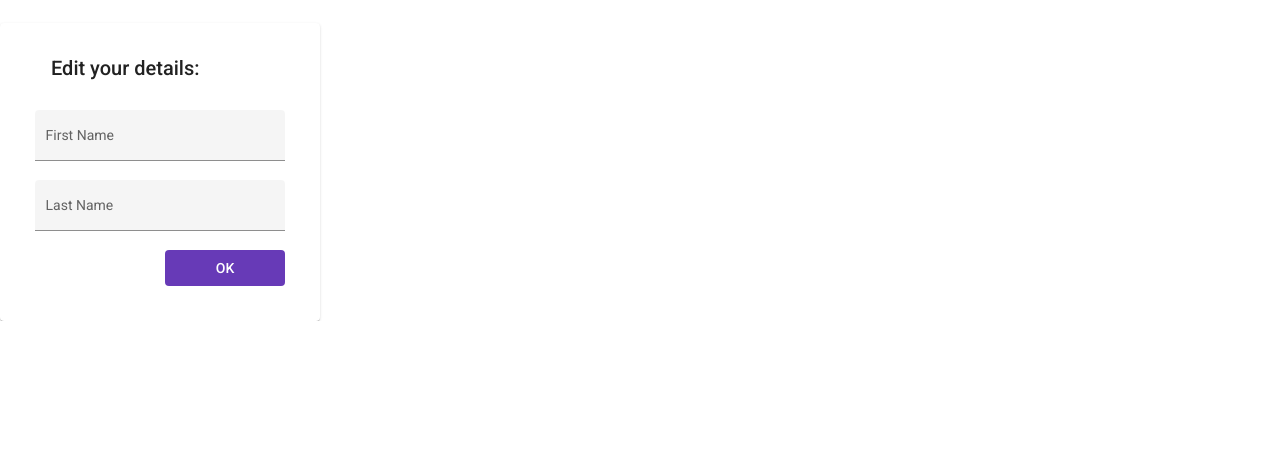
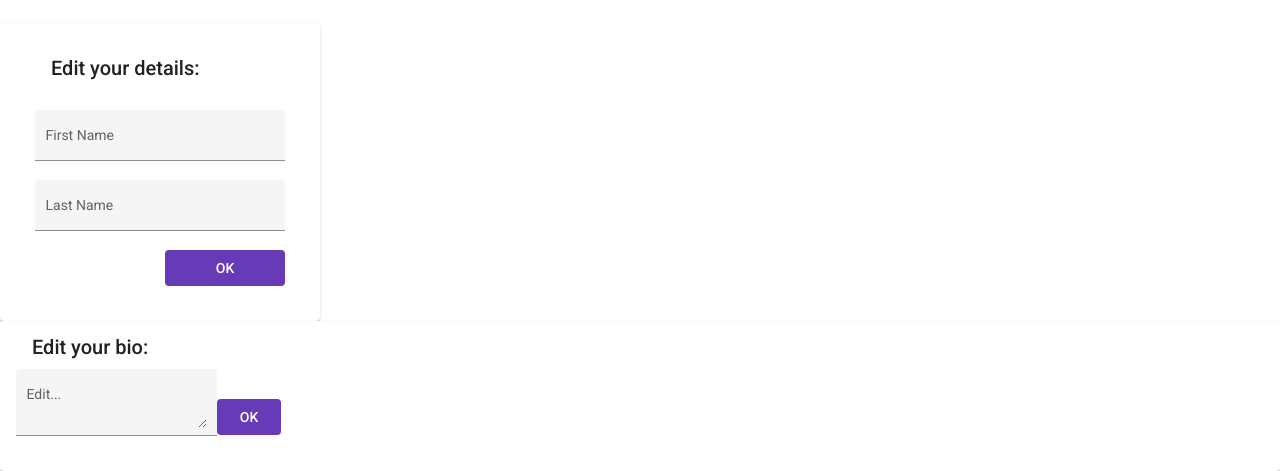
Before and after one commit to BenParisot/glisser-angular, an Angular app: page / in a window 1280 px wide. Shown: the part 877-1348 px from the top of the page. Before the commit the page ends 1198 px from the top, so only its background shows below. Built offline with nearby package versions, Linux system fonts and the light colour scheme.

Commit message:
adds bio edit modal

```diff
--- a/src/app/app.component.html
+++ b/src/app/app.component.html
@@ -1,4 +1,5 @@
 <body class="mat-app-background">
   <app-bio-card></app-bio-card>
   <app-edit-modal></app-edit-modal>
+  <app-bio-edit></app-bio-edit>
 </body>
--- a/src/app/app.module.ts
+++ b/src/app/app.module.ts
@@ -9,9 +9,10 @@ import { MatFormFieldModule } from '@angular/material/form-field';
 import { MatInputModule } from '@angular/material/input';
 import { MatButtonModule } from '@angular/material/button';
 import { BioCardComponent } from './bio-card/bio-card.component';
+import { BioEditComponent } from './bio-edit/bio-edit.component';
 
 @NgModule({
-  declarations: [AppComponent, EditModalComponent, BioCardComponent],
+  declarations: [AppComponent, EditModalComponent, BioCardComponent, BioEditComponent],
   imports: [
     BrowserModule,
     BrowserAnimationsModule,
--- /dev/null
+++ b/src/app/bio-edit/bio-edit.component.html
@@ -0,0 +1,12 @@
+<mat-card class="mat-card">
+  <mat-card-header>
+    <mat-card-title>Edit your bio:</mat-card-title>
+  </mat-card-header>
+  <mat-card-content class="mat-card-content">
+    <mat-form-field appearance="fill">
+      <mat-label>Edit...</mat-label>
+      <textarea matInput placeholder="John"></textarea>
+    </mat-form-field>
+    <button mat-flat-button color="primary">OK</button>
+  </mat-card-content>
+</mat-card>
--- /dev/null
+++ b/src/app/bio-edit/bio-edit.component.ts
@@ -0,0 +1,15 @@
+import { Component, OnInit } from '@angular/core';
+
+@Component({
+  selector: 'app-bio-edit',
+  templateUrl: './bio-edit.component.html',
+  styleUrls: ['./bio-edit.component.scss']
+})
+export class BioEditComponent implements OnInit {
+
+  constructor() { }
+
+  ngOnInit(): void {
+  }
+
+}
```
Also changed, not shown: src/app/bio-edit/bio-edit.component.scss (added), 1 other file (tests, documents, lock files or other folders).
